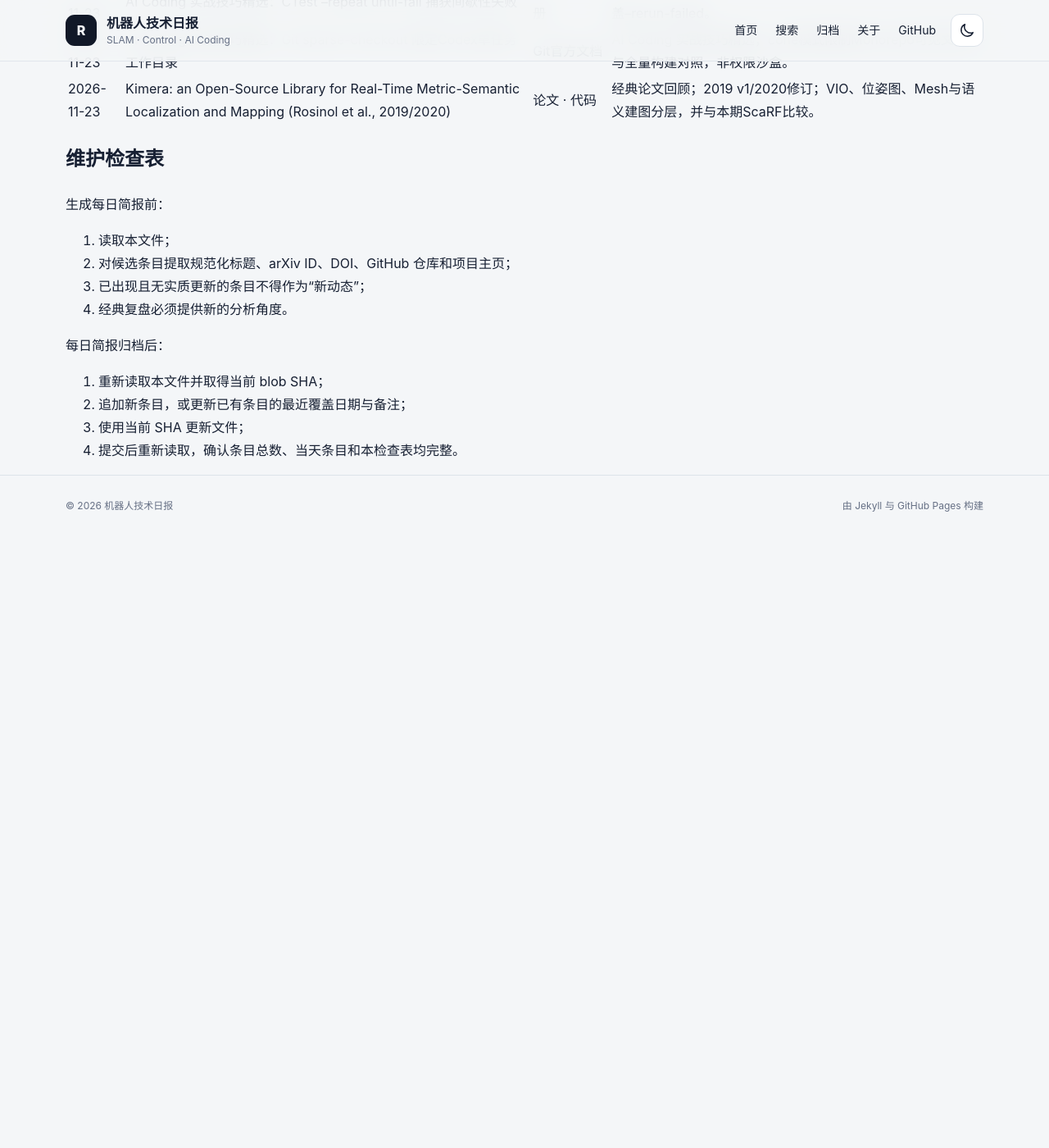
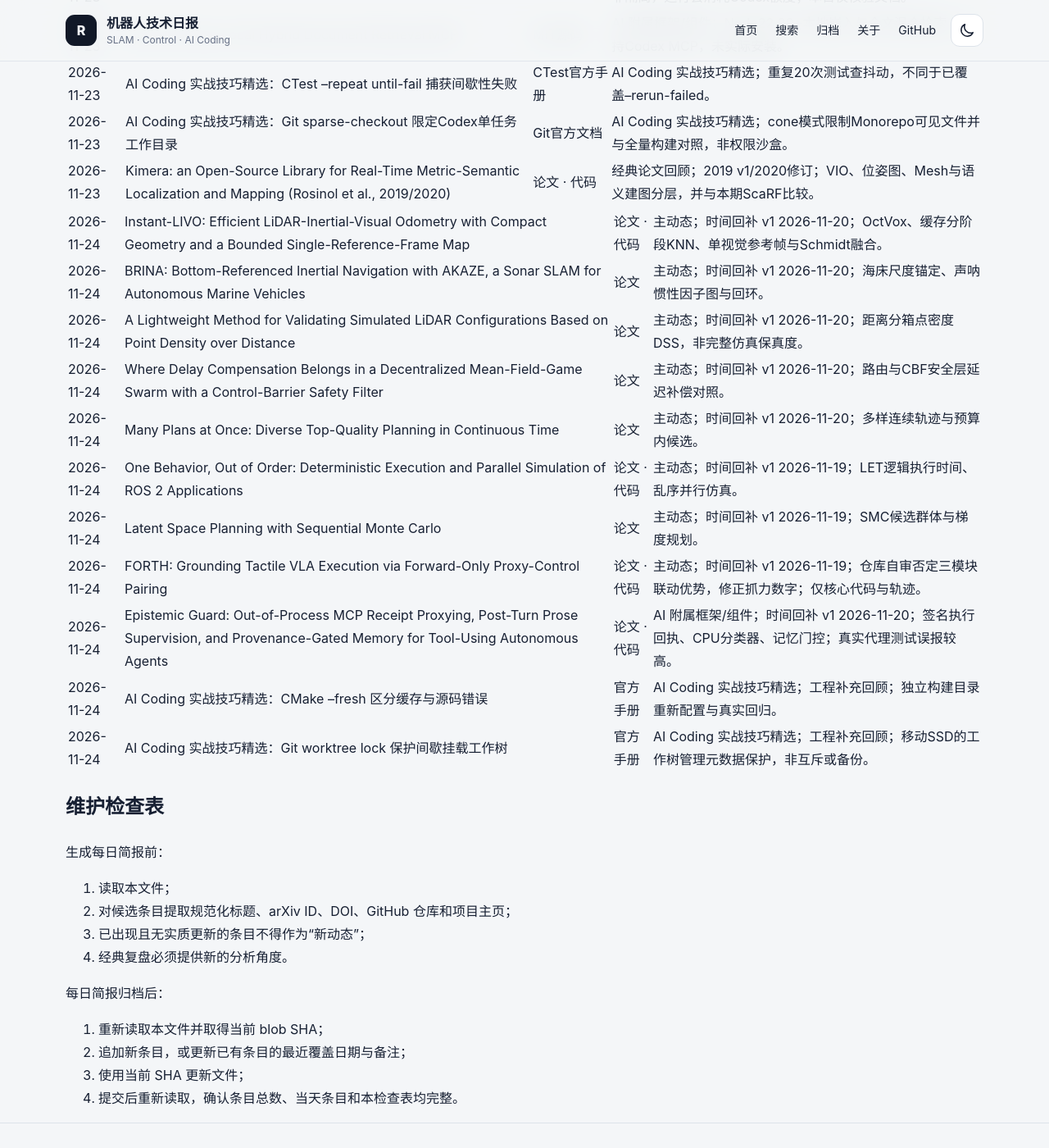
Before and after one commit to helywin/daily, a Jekyll site: the page built from robotics-brief-covered-items.md, in a window 1280 px wide and 1400 px high, scrolled down 98763 px. Shown: the whole window at 82% size. Built offline with Jekyll 4.4.1, drawn with Linux system fonts in a browser that asks for light colours; our own code applies the rules of GitHub Pages for plain Markdown files; before the commit the page ends 99415 px from its top, so only the background shows below that; some of the changed text lies outside the part shown.

Commit message:
docs: update robotics brief coverage index for 2026-11-24

```diff
--- a/robotics-brief-covered-items.md
+++ b/robotics-brief-covered-items.md
@@ -1,6 +1,8 @@
 # 机器人技术简报已覆盖条目索引
 
-> 最后更新：2026-11-23（Asia/Shanghai）
+> 最后更新：2026-11-24（Asia/Shanghai）
+>
+> 2026-11-24 新增 8 条主动态、1 条 AI/LLM 附属框架/组件、2 条 AI Coding 实战技巧精选，共 11 条新记录，另更新 DWA 经典复盘 1 条，累计 1,465 条。
 >
 > 2026-11-23 新增 8 条主动态、2 条 AI/LLM 附属框架/组件、2 条 AI Coding 实战技巧精选与 1 篇经典论文回顾，共 13 条，累计 1,454 条。
 >
@@ -488,7 +490,7 @@
 | 2026-08-09 | GAUGE: A Measurement-Grounded Benchmark for Physical Fidelity in Simulation Engines and Video World Models | [论文](https://arxiv.org/abs/2608.05948) | 时间回补；sim-to-real 物理真实性 |
 | 2026-08-09 | DCAS: Decoupling CLI Agent Scaffolding to Internalize Planning across Scaffolds | [论文](https://arxiv.org/abs/2608.06113) | 时间回补；AI Coding 跨 scaffold |
 | 2026-08-09 | AgentExecutor: Partial Code Execution via Agentic Context Generation | [论文](https://arxiv.org/abs/2608.05959) | 时间回补；AI Coding 动态验证 |
-| 2026-08-09 | The Dynamic Window Approach to Collision Avoidance | [论文页](https://publications.ri.cmu.edu/the-dynamic-window-approach-to-collision-avoidance) · [DOI](https://doi.org/10.1109/100.580977) | 经典论文回顾 |
+| 2026-11-24 | The Dynamic Window Approach to Collision Avoidance | [论文页](https://publications.ri.cmu.edu/the-dynamic-window-approach-to-collision-avoidance) · [DOI](https://doi.org/10.1109/100.580977) | 经典论文回顾；首次覆盖2026-08-09；2026-11-24经典复盘：状态年龄、停车距离与真实制动时延预算。 |
 | 2026-08-10 | Prior-SG: Task and Prior Driven Region Segmentation for Scene Graphs in Arbitrarily-Structured Environments | [论文](https://arxiv.org/abs/2608.06170) | 时间回补；8 月 10 日早间尚无新 arXiv 批次 |
 | 2026-08-10 | ATP: Anatomical Torque with Passivity-based Control Framework for Safe Upper-Limb Exoskeleton Assistance | [论文](https://arxiv.org/abs/2608.05723) | 时间回补；安全外骨骼控制 |
 | 2026-08-10 | Observation-Grounded Self-Predictive Reinforcement Learning for Visual Continuous Control / OG-SPR | [论文](https://arxiv.org/abs/2608.05989) | 时间回补；视觉强化学习 |
@@ -1786,6 +1788,18 @@
 | 2026-11-23 | AI Coding 实战技巧精选：Git sparse-checkout 限定Codex单任务工作目录 | [Git官方文档](https://git-scm.com/docs/git-sparse-checkout) | AI Coding 实战技巧精选；cone模式限制Monorepo可见文件并与全量构建对照，非权限沙盒。 |
 | 2026-11-23 | Kimera: an Open-Source Library for Real-Time Metric-Semantic Localization and Mapping (Rosinol et al., 2019/2020) | [论文](https://arxiv.org/abs/1910.02490) · [代码](https://github.com/MIT-SPARK/Kimera-VIO) | 经典论文回顾；2019 v1/2020修订；VIO、位姿图、Mesh与语义建图分层，并与本期ScaRF比较。 |
 
+| 2026-11-24 | Instant-LIVO: Efficient LiDAR-Inertial-Visual Odometry with Compact Geometry and a Bounded Single-Reference-Frame Map | [论文](https://arxiv.org/abs/2611.27633) · [代码](https://github.com/Faker-0714/Instant-LIVO) | 主动态；时间回补 v1 2026-11-20；OctVox、缓存分阶段KNN、单视觉参考帧与Schmidt融合。 |
+| 2026-11-24 | BRINA: Bottom-Referenced Inertial Navigation with AKAZE, a Sonar SLAM for Autonomous Marine Vehicles | [论文](https://arxiv.org/abs/2611.27817) | 主动态；时间回补 v1 2026-11-20；海床尺度锚定、声呐惯性因子图与回环。 |
+| 2026-11-24 | A Lightweight Method for Validating Simulated LiDAR Configurations Based on Point Density over Distance | [论文](https://arxiv.org/abs/2611.27379) | 主动态；时间回补 v1 2026-11-20；距离分箱点密度DSS，非完整仿真保真度。 |
+| 2026-11-24 | Where Delay Compensation Belongs in a Decentralized Mean-Field-Game Swarm with a Control-Barrier Safety Filter | [论文](https://arxiv.org/abs/2611.27540) | 主动态；时间回补 v1 2026-11-20；路由与CBF安全层延迟补偿对照。 |
+| 2026-11-24 | Many Plans at Once: Diverse Top-Quality Planning in Continuous Time | [论文](https://arxiv.org/abs/2611.27012) | 主动态；时间回补 v1 2026-11-20；多样连续轨迹与预算内候选。 |
+| 2026-11-24 | One Behavior, Out of Order: Deterministic Execution and Parallel Simulation of ROS 2 Applications | [论文](https://arxiv.org/abs/2611.26676) · [代码](https://github.com/ChengziHuang/let_ros) | 主动态；时间回补 v1 2026-11-19；LET逻辑执行时间、乱序并行仿真。 |
+| 2026-11-24 | Latent Space Planning with Sequential Monte Carlo | [论文](https://arxiv.org/abs/2611.26706) | 主动态；时间回补 v1 2026-11-19；SMC候选群体与梯度规划。 |
+| 2026-11-24 | FORTH: Grounding Tactile VLA Execution via Forward-Only Proxy-Control Pairing | [论文](https://arxiv.org/abs/2611.26744) · [代码](https://github.com/Jordanlllll/FORTH) | 主动态；时间回补 v1 2026-11-19；仓库自审否定三模块联动优势，修正抓力数字；仅核心代码与轨迹。 |
+| 2026-11-24 | Epistemic Guard: Out-of-Process MCP Receipt Proxying, Post-Turn Prose Supervision, and Provenance-Gated Memory for Tool-Using Autonomous Agents | [论文](https://arxiv.org/abs/2611.27095) · [代码](https://github.com/AlienatedAliens/epistemic-guard) | AI 附属框架/组件；时间回补 v1 2026-11-20；签名执行回执、CPU分类器、记忆门控；真实代理测试误报较高。 |
+| 2026-11-24 | AI Coding 实战技巧精选：CMake --fresh 区分缓存与源码错误 | [官方手册](https://cmake.org/cmake/help/latest/manual/cmake.1.html#cmdoption-cmake-fresh) | AI Coding 实战技巧精选；工程补充回顾；独立构建目录重新配置与真实回归。 |
+| 2026-11-24 | AI Coding 实战技巧精选：Git worktree lock 保护间歇挂载工作树 | [官方手册](https://git-scm.com/docs/git-worktree) | AI Coding 实战技巧精选；工程补充回顾；移动SSD的工作树管理元数据保护，非互斥或备份。 |
+
 ## 维护检查表
 
 生成每日简报前：
```
